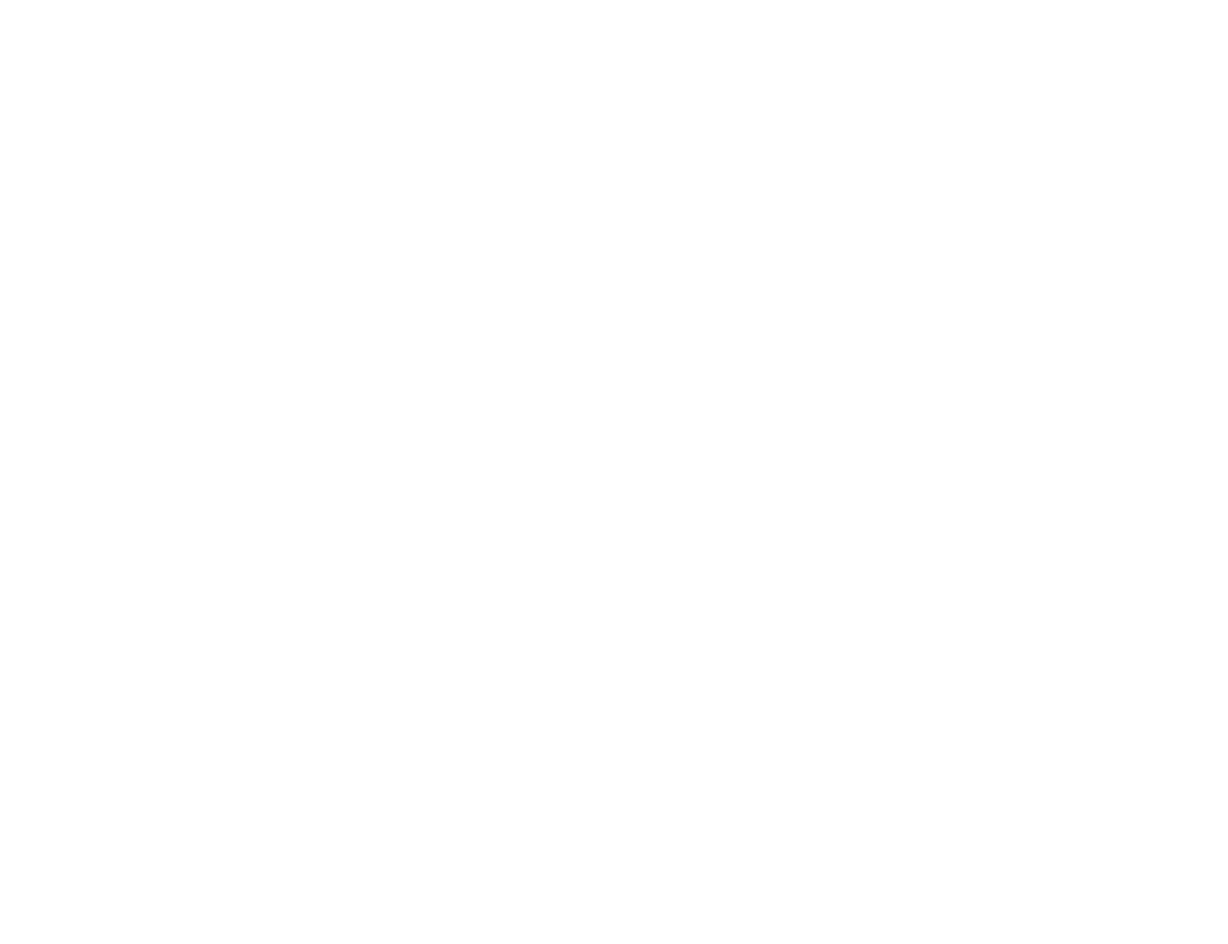
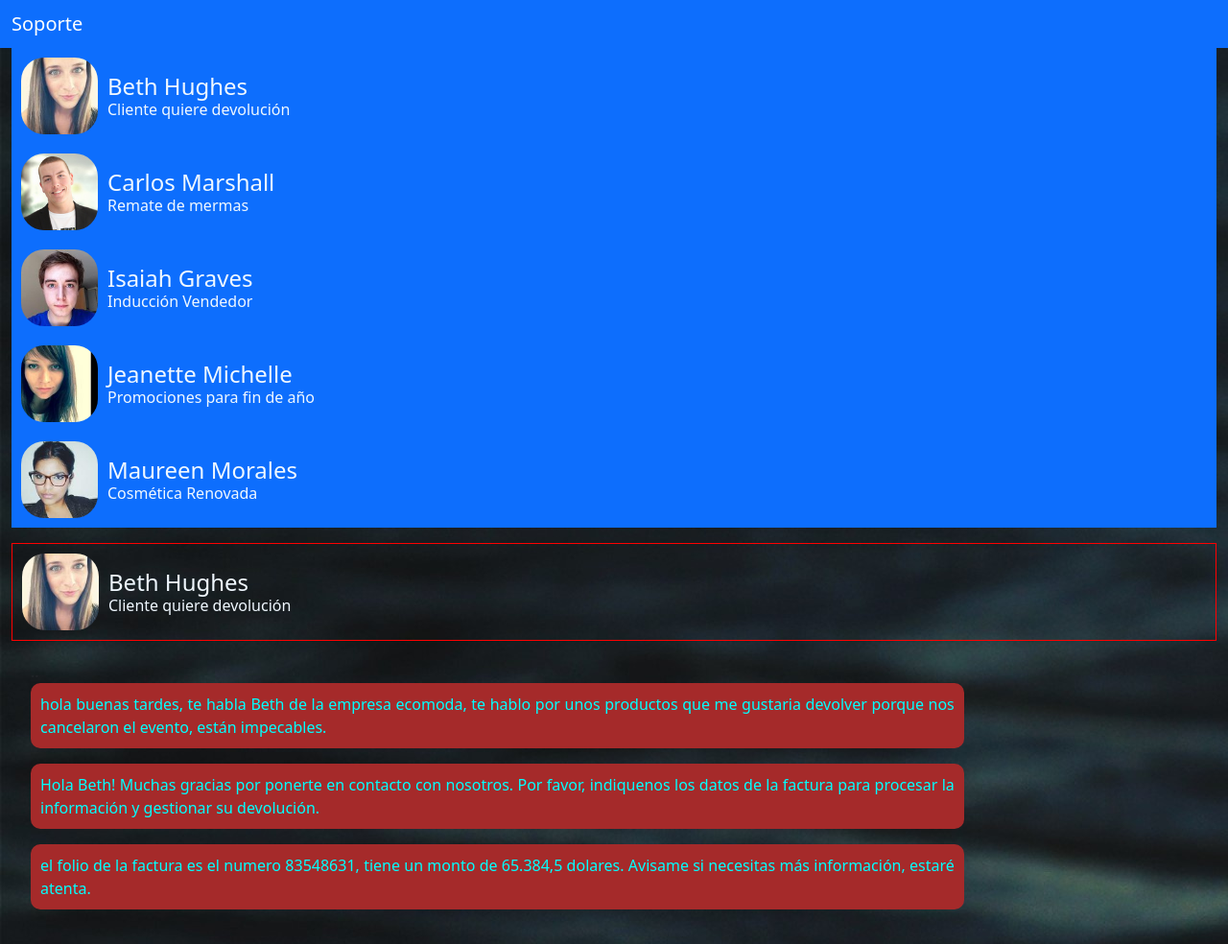
Before and after one commit to mixelectronico/Frontend_modulo3, a plain HTML site: page Index.html in a window 1280 px wide. Shown: the whole page at 96% size. Before the commit the page ends 800 px from the top, so only its background shows below. Drawn offline with Linux system fonts and the light colour scheme.

Commit message:
Es lo unico que alcancé a hacer.

```diff
--- a/Index.html
+++ b/Index.html
@@ -3,12 +3,91 @@
 <head>
     <meta charset="UTF-8">
     <meta name="viewport" content="width=device-width, initial-scale=1.0">
-    <title>David Mix</title>
+    <title>Chat Soporte</title>
     <link rel="stylesheet" href="Bootstrap/css/bootstrap.min.css">
     <link rel="stylesheet" href="custom.css">
 </head>
 <body>
-
+    <nav class="navbar bg-primary" data-bs-theme="dark">
+        <div class="container-fluid">
+            <span class="navbar-brand mb-0 h1">Soporte</span>
+        </div>
+    </nav>
+    <div class="container-fluid">
+        <div class="row">
+            <div class="col-12">
+                <div class="contact bg-primary">
+                    <ul class="contact__menu">
+                        <li class="contact__item">
+                            <div class="contact__picture">
+                                <img src="img/Beth Hughes.jpg" alt="">
+                            </div>
+                            <div class="contact__info">
+                                <strong><h4>Beth Hughes</h4></strong>
+                                <h6>Cliente quiere devolución</h6>
+                            </div>
+                        </li>
+                        <li class="contact__item">
+                            <div class="contact__picture">
+                                <img src="img/Carlos Marshall.jpg" alt="">
+                            </div>
+                            <div class="contact__info">
+                                <strong><h4>Carlos Marshall</h4></strong>
+                                <h6>Remate de mermas</h6>
+                            </div>
+                        </li>
+                        <li class="contact__item">
+                            <div class="contact__picture">
+                                <img src="img/Isaiah Graves.jpg" alt="">
+                            </div>
+                            <div class="contact__info">
+                                <strong><h4>Isaiah Graves</h4></strong>
+                                <h6>Inducción Vendedor</h6>
+                            </div>
+                        </li>
+                        <li class="contact__item">
+                            <div class="contact__picture">
+                                <img src="img/Jeanette Michelle.jpg" alt="">
+                            </div>
+                            <div class="contact__info">
+                                <strong><h4>Jeanette Michelle</h4></strong>
+                                <h6>Promociones para fin de año</h6>
+                            </div>
+                        </li>
+                        <li class="contact__item">
+                            <div class="contact__picture">
+                                <img src="img/Maureen Morales.jpg" alt="">
+                            </div>
+                            <div class="contact__info">
+                                <strong><h4>Maureen Morales</h4></strong>
+                                <h6>Cosmética Renovada</h6>
+                            </div>
+                        </li>
+                    </ul>
+                </div>
+            </div>
+            <div class="col-12">
+                <div class="chat">
+                    <div class="chat__item">
+                        <div class="chat__header">
+                            <div class="contact__picture">
+                                <img src="img/Beth Hughes.jpg" alt="">
+                            </div>
+                            <div class="contact__info">
+                                <strong><h4>Beth Hughes</h4></strong>
+                                <h6>Cliente quiere devolución</h6>
+                            </div>
+                        </div>
+                        <div class="chat__talking">..
+                            <p class="received">hola buenas tardes, te habla Beth de la empresa ecomoda, te hablo por unos productos que me gustaria devolver porque nos cancelaron el evento, están impecables.</p>
+                            <p class="sent">Hola Beth! Muchas gracias por ponerte en contacto con nosotros. Por favor, indiquenos los datos de la factura para procesar la información y gestionar su devolución.</p>
+                            <p class="received">el folio de la factura es el numero 83548631, tiene un monto de 65.384,5 dolares. Avisame si necesitas más información, estaré atenta. </p>
+                        </div>
+                    </div>
+                </div>
+            </div>
+        </div>
+    </div>
     <script src="Bootstrap/js/bootstrap.bundle.min.js"></script>
 </body>
 </html>
--- a/custom.css
+++ b/custom.css
@@ -1,3 +1,79 @@
 /*
-    FUENTES DEL PROJECTO
+    ESTILO GENERAL
 */
+
+body{
+    background-image: url(img/deepblue.jpg);
+}
+
+h4, h6{
+    color: aliceblue;
+}
+
+.contact{
+}
+
+.contact__menu{
+    list-style: none;
+    padding-left: 0%;
+}
+
+.contact__item{
+    display: flex;
+    align-items: center;
+    column-gap: 10px;
+    padding: 10px;
+}
+
+.contact__picture{
+    width: 80px;
+    height: 80px;
+}
+
+.contact__picture img{
+    width: 100%;
+    border-radius: 30%;
+}
+
+.contact__info{
+
+}
+
+.contact__info h4, h6{
+    margin: 0px;
+}
+
+.chat{
+
+}
+
+.chat__item{
+
+}
+
+.chat__header{
+    display: flex;
+    border: solid red 1px;
+    align-items: center;
+    column-gap: 10px;
+    padding: 10px;
+}
+
+.chat__talking{
+    display: flex;
+    flex-direction: column;
+    padding: 20px;
+    text-align: justify;
+}
+
+.chat__talking p{
+    background-color: brown;
+    color: cyan;
+    padding: 10px;
+    border-radius: 10px;
+    max-width: 80%;
+}
+
+.chat__talking p .sent{
+
+}
```
Also changed, not shown: img/Beth Hughes.jpg (added), img/Carlos Marshall.jpg (added), img/Isaiah Graves.jpg (added), img/Jeanette Michelle.jpg (added), img/Maureen Morales.jpg (added), img/deepblue.jpg (added).
